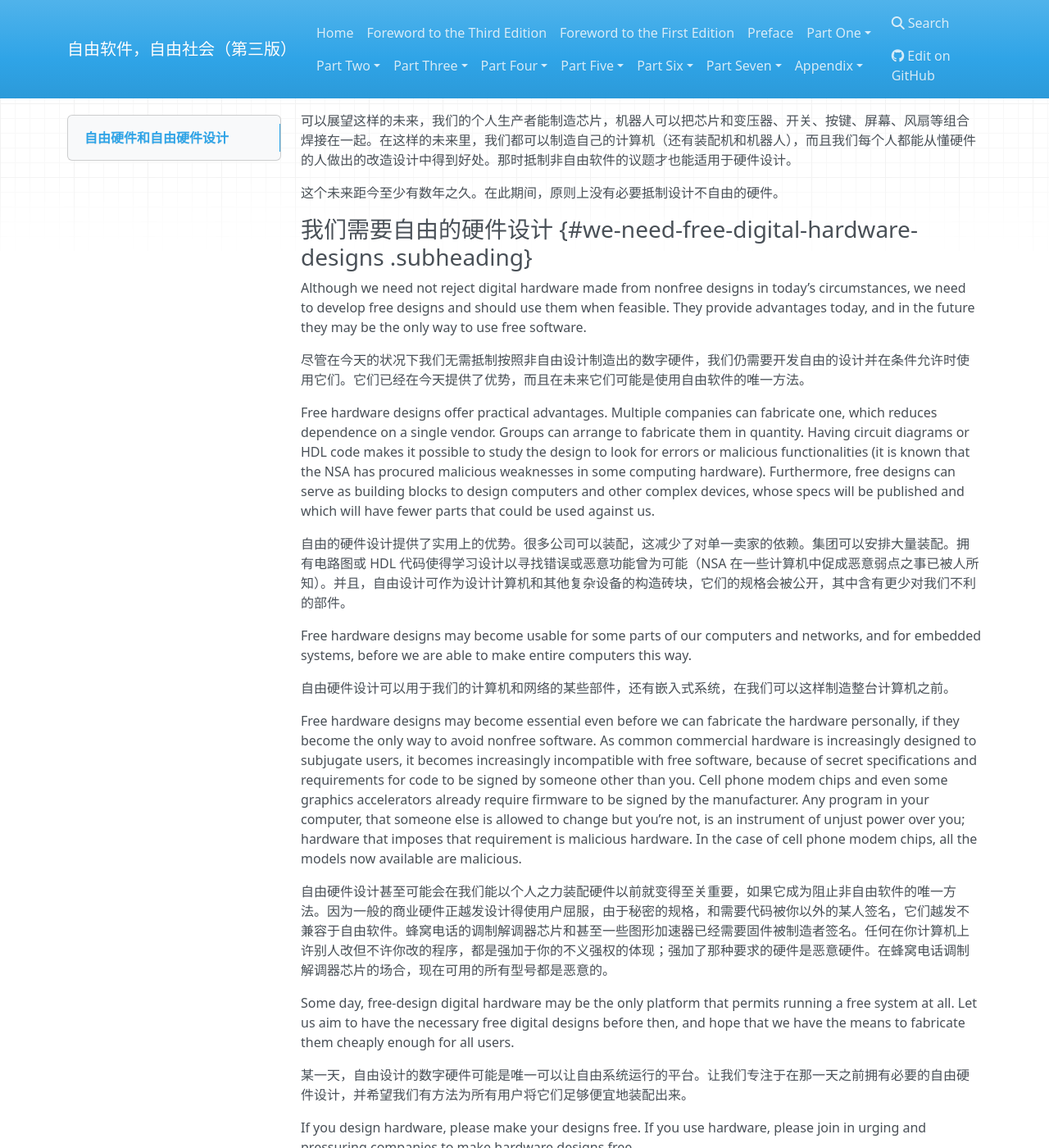
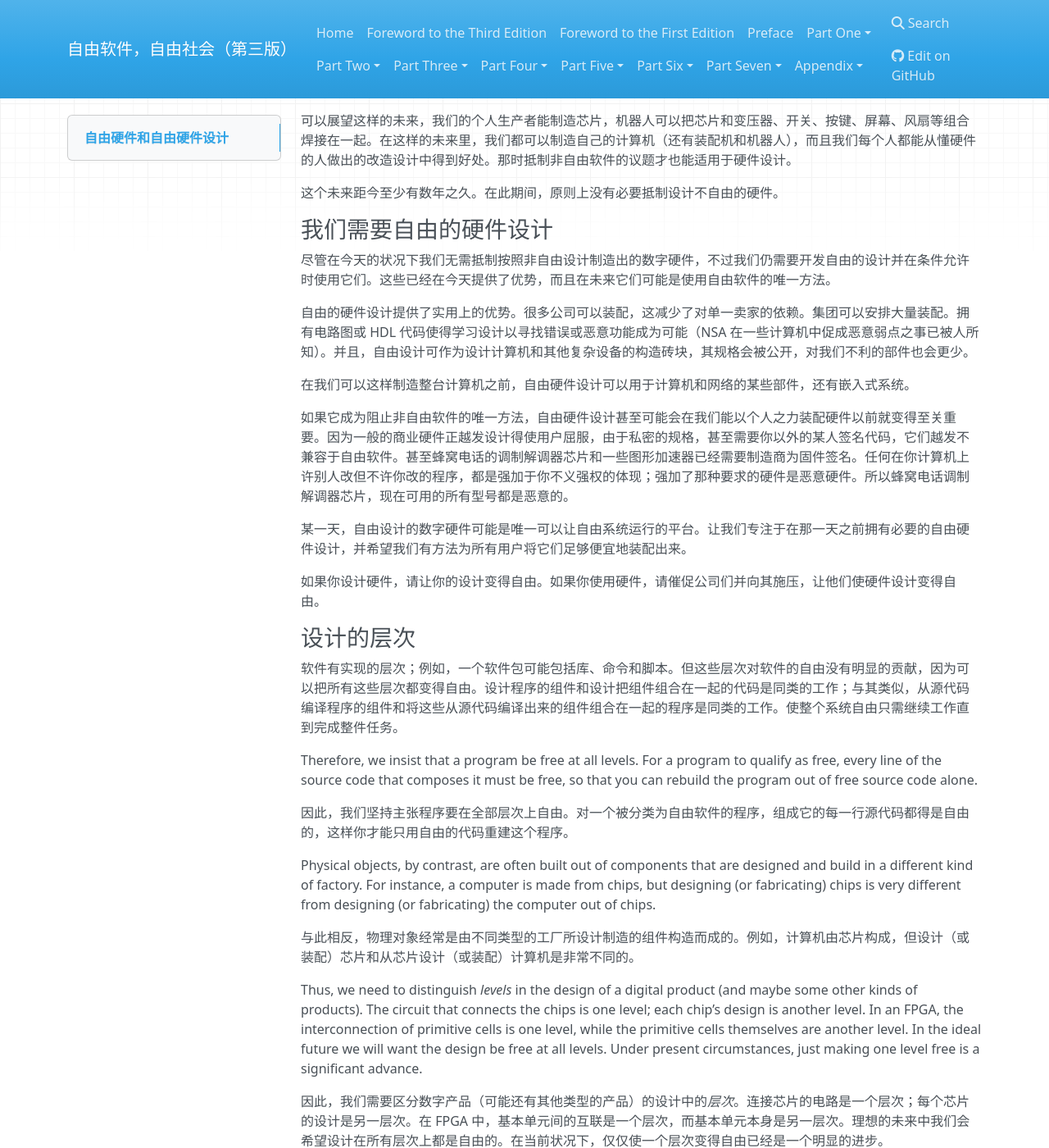
Before and after one commit to beijinglug/fsfs-zh, an MkDocs documentation site: the page built from docs/free-hardware-designs.md, in a window 1280 px wide and 1400 px high, scrolled down 2699 px. Shown: the whole window at 82% size. Built offline with MkDocs 1.6.1, drawn with Linux system fonts in a browser that asks for light colours; nearby versions of some CDN libraries; old or Windows-style settings are respelled for this version of MkDocs; some of the changed text lies outside the part shown.

Commit message:
continue

```diff
--- a/docs/free-hardware-designs.md
+++ b/docs/free-hardware-designs.md
@@ -81,76 +81,23 @@ Saying “libre” along with “free” helps clarify the point.[(2)](#FOOT2)
 
 这个未来距今至少有数年之久。在此期间，原则上没有必要抵制设计不自由的硬件。
 
-### 我们需要自由的硬件设计 {#we-need-free-digital-hardware-designs .subheading}
+### 我们需要自由的硬件设计
 
-Although we need not reject digital hardware made from nonfree designs
-in today’s circumstances, we need to develop free designs and should use
-them when feasible. They provide advantages today, and in the future
-they may be the only way to use free software.
+尽管在今天的状况下我们无需抵制按照非自由设计制造出的数字硬件，不过我们仍需要开发自由的设计并在条件允许时使用它们。这些已经在今天提供了优势，而且在未来它们可能是使用自由软件的唯一方法。
 
-尽管在今天的状况下我们无需抵制按照非自由设计制造出的数字硬件，我们仍需要开发自由的设计并在条件允许时使用它们。它们已经在今天提供了优势，而且在未来它们可能是使用自由软件的唯一方法。
+自由的硬件设计提供了实用上的优势。很多公司可以装配，这减少了对单一卖家的依赖。集团可以安排大量装配。拥有电路图或 HDL 代码使得学习设计以寻找错误或恶意功能成为可能（NSA 在一些计算机中促成恶意弱点之事已被人所知）。并且，自由设计可作为设计计算机和其他复杂设备的构造砖块，其规格会被公开，对我们不利的部件也会更少。
 
-Free hardware designs offer practical advantages. Multiple companies can
-fabricate one, which reduces dependence on a single vendor. Groups can
-arrange to fabricate them in quantity. Having circuit diagrams or HDL
-code makes it possible to study the design to look for errors or
-malicious functionalities (it is known that the NSA has procured
-malicious weaknesses in some computing hardware). Furthermore, free
-designs can serve as building blocks to design computers and other
-complex devices, whose specs will be published and which will have fewer
-parts that could be used against us.
+在我们可以这样制造整台计算机之前，自由硬件设计可以用于计算机和网络的某些部件，还有嵌入式系统。
 
-自由的硬件设计提供了实用上的优势。很多公司可以装配，这减少了对单一卖家的依赖。集团可以安排大量装配。拥有电路图或 HDL 代码使得学习设计以寻找错误或恶意功能曾为可能（NSA 在一些计算机中促成恶意弱点之事已被人所知）。并且，自由设计可作为设计计算机和其他复杂设备的构造砖块，它们的规格会被公开，其中含有更少对我们不利的部件。
-
-Free hardware designs may become usable for some parts of our computers
-and networks, and for embedded systems, before we are able to make
-entire computers this way.
-
-自由硬件设计可以用于我们的计算机和网络的某些部件，还有嵌入式系统，在我们可以这样制造整台计算机之前。
-
-Free hardware designs may become essential even before we can fabricate
-the hardware personally, if they become the only way to avoid nonfree
-software. As common commercial hardware is increasingly designed to
-subjugate users, it becomes increasingly incompatible with free
-software, because of secret specifications and requirements for code to
-be signed by someone other than you. Cell phone modem chips and even
-some graphics accelerators already require firmware to be signed by the
-manufacturer. Any program in your computer, that someone else is allowed
-to change but you’re not, is an instrument of unjust power over you;
-hardware that imposes that requirement is malicious hardware. In the
-case of cell phone modem chips, all the models now available are
-malicious.
-
-自由硬件设计甚至可能会在我们能以个人之力装配硬件以前就变得至关重要，如果它成为阻止非自由软件的唯一方法。因为一般的商业硬件正越发设计得使用户屈服，由于秘密的规格，和需要代码被你以外的某人签名，它们越发不兼容于自由软件。蜂窝电话的调制解调器芯片和甚至一些图形加速器已经需要固件被制造者签名。任何在你计算机上许别人改但不许你改的程序，都是强加于你的不义强权的体现；强加了那种要求的硬件是恶意硬件。在蜂窝电话调制解调器芯片的场合，现在可用的所有型号都是恶意的。
-
-Some day, free-design digital hardware may be the only platform that
-permits running a free system at all. Let us aim to have the necessary
-free digital designs before then, and hope that we have the means to
-fabricate them cheaply enough for all users.
+如果它成为阻止非自由软件的唯一方法，自由硬件设计甚至可能会在我们能以个人之力装配硬件以前就变得至关重要。因为一般的商业硬件正越发设计得使用户屈服，由于私密的规格，甚至需要你以外的某人签名代码，它们越发不兼容于自由软件。甚至蜂窝电话的调制解调器芯片和一些图形加速器已经需要制造商为固件签名。任何在你计算机上许别人改但不许你改的程序，都是强加于你不义强权的体现；强加了那种要求的硬件是恶意硬件。所以蜂窝电话调制解调器芯片，现在可用的所有型号都是恶意的。
 
 某一天，自由设计的数字硬件可能是唯一可以让自由系统运行的平台。让我们专注于在那一天之前拥有必要的自由硬件设计，并希望我们有方法为所有用户将它们足够便宜地装配出来。
 
-If you design hardware, please make your designs free. If you use
-hardware, please join in urging and pressuring companies to make
-hardware designs free.
-
 如果你设计硬件，请让你的设计变得自由。如果你使用硬件，请催促公司们并向其施压，让他们使硬件设计变得自由。
 
-### Levels of Design {#levels-of-design .subheading}
+### 设计的层次
 
-### 设计的层次 {#levels-of-design .subheading}
-
-Software has levels of implementation; a package might include
-libraries, commands and scripts, for instance. But these levels don’t
-make a significant difference for software freedom because it is
-feasible to make all the levels free. Designing components of a program
-is the same sort of work as designing the code that combines them;
-likewise, building the components from source is the same sort of
-operation as building the combined program from source. To make the
-whole thing free simply requires continuing the work until we have done
-the whole job.
-
-软件有实现的层次；例如，一个软件包可能包括库、命令和脚本。但这些层次对软件的自由没有明显的贡献，因为可以把所有这些层次都变得自由。设计程序的组件和设计把组件组合在一起的代码是同类的工作；与其类似，从源代码编译程序的组件和从源代码编译组合在一起的程序是同类的工作。使整个东西自由只需继续工作直到完成整件任务。
+软件有实现的层次；例如，一个软件包可能包括库、命令和脚本。但这些层次对软件的自由没有明显的贡献，因为可以把所有这些层次都变得自由。设计程序的组件和设计把组件组合在一起的代码是同类的工作；与其类似，从源代码编译程序的组件和将这些从源代码编译出来的组件组合在一起的程序是同类的工作。使整个系统自由只需继续工作直到完成整件任务。
 
 Therefore, we insist that a program be free at all levels. For a program
 to qualify as free, every line of the source code that composes it must
```
